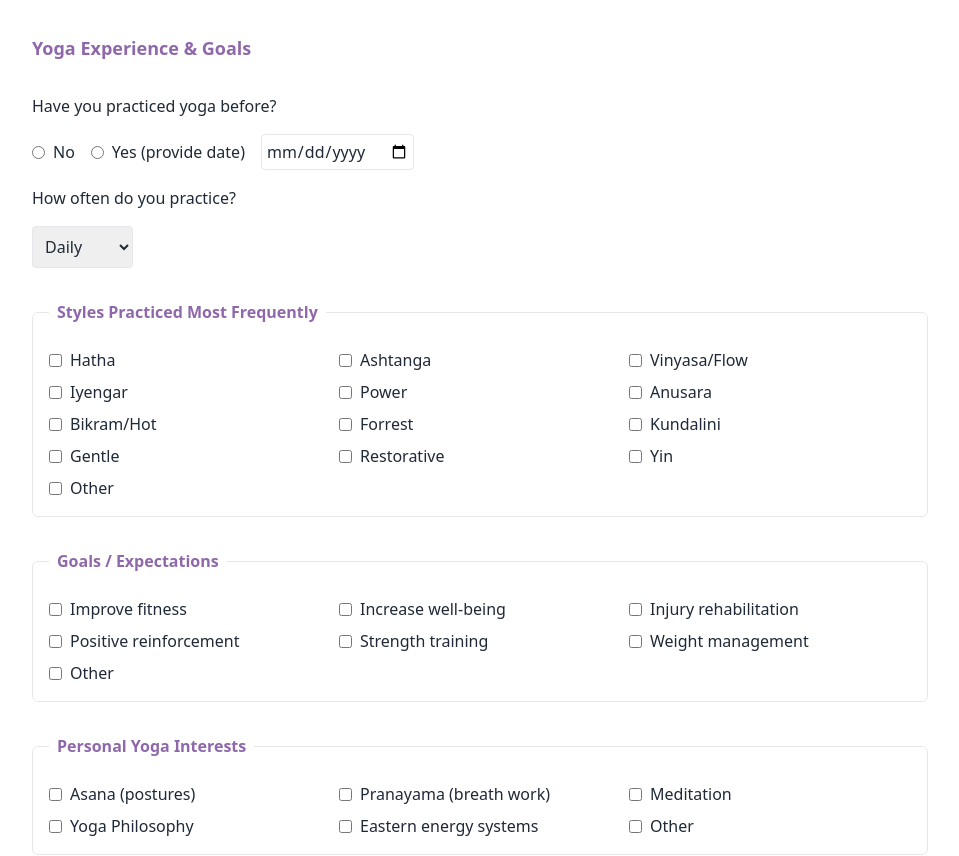
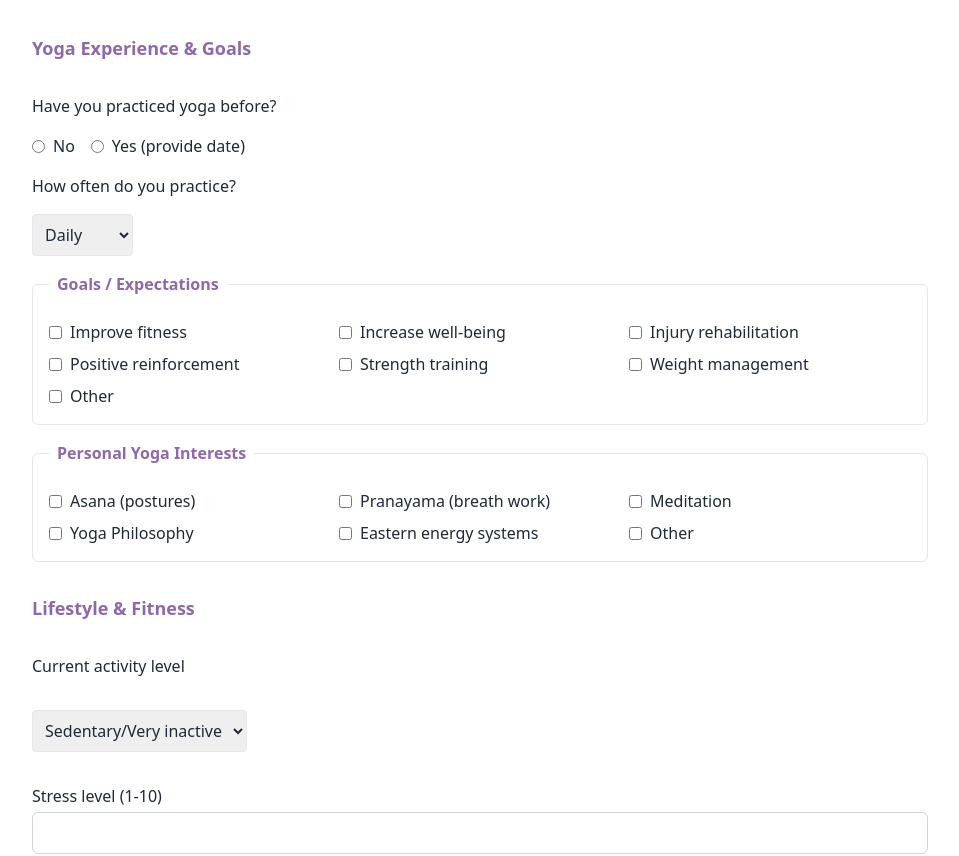
Before and after one commit to jamesyeh-vt/EHR-System-for-PIES-Holistic-Yoga, a Next.js app in the folder frontend/: page /intake in a window 1280 px wide. Shown: the part 940-1796 px from the top of the page, without its empty margins (160-1119 px from the left). Built offline with nearby package versions, Linux system fonts and the light colour scheme.

Commit message:
kljhlkjh;kkjh

```diff
--- a/frontend/pages/intake.js
+++ b/frontend/pages/intake.js
@@ -2,6 +2,8 @@ import { useForm } from "react-hook-form";
 import { TextInput } from "../components/TextInput";
 import { CheckBoxGroup } from "../components/CheckBoxGroup";
 import { SignaturePadField } from "../components/SignaturePadField";
+import { useState } from 'react';
+
 
 // Helper data arrays used by multiple forms
 const yogaStyles = [
@@ -52,14 +54,16 @@ const physicalHistoryConditions = [
 
 
 export default function IntakeFormPage() {
-  const { register, handleSubmit, reset } = useForm();
+  const { register, handleSubmit, reset, watch } = useForm();
+  const practicedBefore = watch("practicedBefore");
+
+  const [selectedYogaStyles, setSelectedYogaStyles] = useState([]);
+  const [selectedYogaGoals, setSelectedYogaGoals] = useState([]);
+  const [selectedYogaInterests, setSelectedYogaInterests] = useState([]);
+
   const onSubmit = async (data) => {
-  const today = new Date().toISOString().split("T")[0];
+    const today = new Date().toISOString();
 
-  const extractCheckedValues = (prefix) =>
-    Object.entries(data)
-      .filter(([key, val]) => key.startsWith(`${prefix}.`) && val)
-      .map(([key]) => key.replace(`${prefix}.`, ""));
 
     const payload = {
       patient: {
@@ -85,16 +89,15 @@ export default function IntakeFormPage() {
       practicedYogaBefore: data.practicedBefore === "yes",
       lastPracticedDate: data.lastPracticeDate || null,
       yogaFrequency: data.practiceFrequency,
-    yogaStyles: extractCheckedValues("styles").join(","),
+      yogaStyles: selectedYogaStyles.length ? selectedYogaStyles : [],
       yogaStyleOther: data.styles?.Other || "",
-    yogaGoals: extractCheckedValues("goals").join(","),
+      yogaGoals: selectedYogaGoals.length ? selectedYogaGoals : [],
       yogaGoalsOther: data.goals?.Other || "",
       yogaGoalsExplanation: data.goalExplanation || "",
-    yogaInterests: extractCheckedValues("interests").join(","),
+      yogaInterests: selectedYogaInterests.length ? selectedYogaInterests : [],
       yogaInterestsOther: data.interests?.Other || "",
       activityLevel: data.activityLevel,
       stressLevel: parseInt(data.stressLevel) || 0,
-
       healthHistory: {
         anxietyDepression: !!data["physicalHistory.Anxiety/Depression"],
         arthritisBursitis: !!data["physicalHistory.Arthritis/Bursitis"],
@@ -126,14 +129,11 @@ export default function IntakeFormPage() {
     try {
       const res = await fetch("http://localhost:8080/intakes", {
         method: "POST",
-      headers: {
-        "Content-Type": "application/json"
-      },
+        headers: { "Content-Type": "application/json" },
         body: JSON.stringify(payload),
       });
 
       if (!res.ok) throw new Error("Failed to submit intake form");
-
       alert("Form submitted successfully!");
     } catch (err) {
       console.error("Submission error:", err);
@@ -143,7 +143,6 @@ export default function IntakeFormPage() {
 
   return (
     <form onSubmit={handleSubmit(onSubmit)} className="space-y-8 max-w-4xl mx-auto">
-      {/* PAGE 1 */}
       <h2 className="text-xl font-semibold text-brandLavender">Confidential Information</h2>
       <div className="grid md:grid-cols-2 gap-4">
         <TextInput label="First Name" name="firstName" register={register} required />
@@ -163,7 +162,6 @@ export default function IntakeFormPage() {
         <TextInput label="Referred By" name="referredBy" register={register} className="md:col-span-2" />
       </div>
 
-      {/* YOGA EXPERIENCE / GOALS */}
       <h3 className="text-lg font-semibold text-brandLavender">Yoga Experience & Goals</h3>
       <div className="space-y-4">
         <label className="block mb-2 font-medium">Have you practiced yoga before?</label>
@@ -176,8 +174,9 @@ export default function IntakeFormPage() {
             <input type="radio" value="yes" {...register("practicedBefore")} />
             <span>Yes (provide date)</span>
           </label>
-          <input type="date" {...register("lastPracticeDate")}
-            className="border rounded p-1" />
+          {practicedBefore === "yes" && (
+            <input type="date" {...register("lastPracticeDate")} className="border rounded p-1" />
+          )}
         </div>
 
         <label className="block font-medium mt-4 mb-2">How often do you practice?</label>
@@ -186,45 +185,22 @@ export default function IntakeFormPage() {
           <option value="weekly">Weekly</option>
           <option value="monthly">Monthly</option>
         </select>
+
+        {practicedBefore === "yes" && (
+          <CheckBoxGroup title="Styles Practiced Most Frequently" namePrefix="styles" options={[...yogaStyles, "Other"]} register={register} />
+        )}
+
+        <CheckBoxGroup title="Goals / Expectations" namePrefix="goals" options={[
+          "Improve fitness", "Increase well‑being", "Injury rehabilitation",
+          "Positive reinforcement", "Strength training", "Weight management", "Other"
+        ]} register={register} />
+
+        <CheckBoxGroup title="Personal Yoga Interests" namePrefix="interests" options={[
+          "Asana (postures)", "Pranayama (breath work)", "Meditation",
+          "Yoga Philosophy", "Eastern energy systems", "Other"
+        ]} register={register} />
       </div>
 
-      <CheckBoxGroup
-        title="Styles Practiced Most Frequently"
-        namePrefix="styles"
-        options={[...yogaStyles, "Other"]}
-        register={register}
-      />
-
-      <CheckBoxGroup
-        title="Goals / Expectations"
-        namePrefix="goals"
-        options={[
-          "Improve fitness",
-          "Increase well‑being",
-          "Injury rehabilitation",
-          "Positive reinforcement",
-          "Strength training",
-          "Weight management",
-          "Other",
-        ]}
-        register={register}
-      />
-
-      <CheckBoxGroup
-        title="Personal Yoga Interests"
-        namePrefix="interests"
-        options={[
-          "Asana (postures)",
-          "Pranayama (breath work)",
-          "Meditation",
-          "Yoga Philosophy",
-          "Eastern energy systems",
-          "Other",
-        ]}
-        register={register}
-      />
-
-      {/* LIFESTYLE & FITNESS */}
       <h3 className="text-lg font-semibold text-brandLavender">Lifestyle & Fitness</h3>
       <label className="block mb-2 font-medium">Current activity level</label>
       <select {...register("activityLevel")} className="border rounded p-2 mb-4">
@@ -234,26 +210,16 @@ export default function IntakeFormPage() {
       </select>
       <TextInput label="Stress level (1‑10)" name="stressLevel" type="number" min="1" max="10" register={register} />
 
-      {/* PHYSICAL HISTORY */}
-      <CheckBoxGroup
-        title="Physical History"
-        namePrefix="physicalHistory"
-        options={physicalHistoryConditions}
-        register={register}
-      />
+      <CheckBoxGroup title="Physical History" namePrefix="physicalHistory" options={physicalHistoryConditions} register={register} />
 
       <TextInput label="Other / Explain" name="otherExplain" register={register} className="md:col-span-2" />
-
       <label className="block font-medium mb-1">Are you currently taking any medications?</label>
       <textarea {...register("medications")} className="w-full border rounded p-2 mb-4" rows="3" />
-
       <label className="block font-medium mb-1">Additional details / Anything else to share</label>
       <textarea {...register("additionalDetails")} className="w-full border rounded p-2 mb-6" rows="4" />
 
-      {/* DISCLAIMER */}
       <p className="text-sm leading-relaxed border-l-4 border-brandLavender pl-4 italic">
         We believe that yoga is more than physical exercise. It is a transformative practice…
-        {/* truncated for brevity; include full disclaimer verbatim when copying */}
       </p>
 
       <SignaturePadField label="Client Signature" onEnd={(sig) => register("signature").onChange({ target: { value: sig } })} />
```
Also changed, not shown: 2 other files (tests, documents, lock files or other folders). Lines whose indentation alone changed are shown as unchanged.
